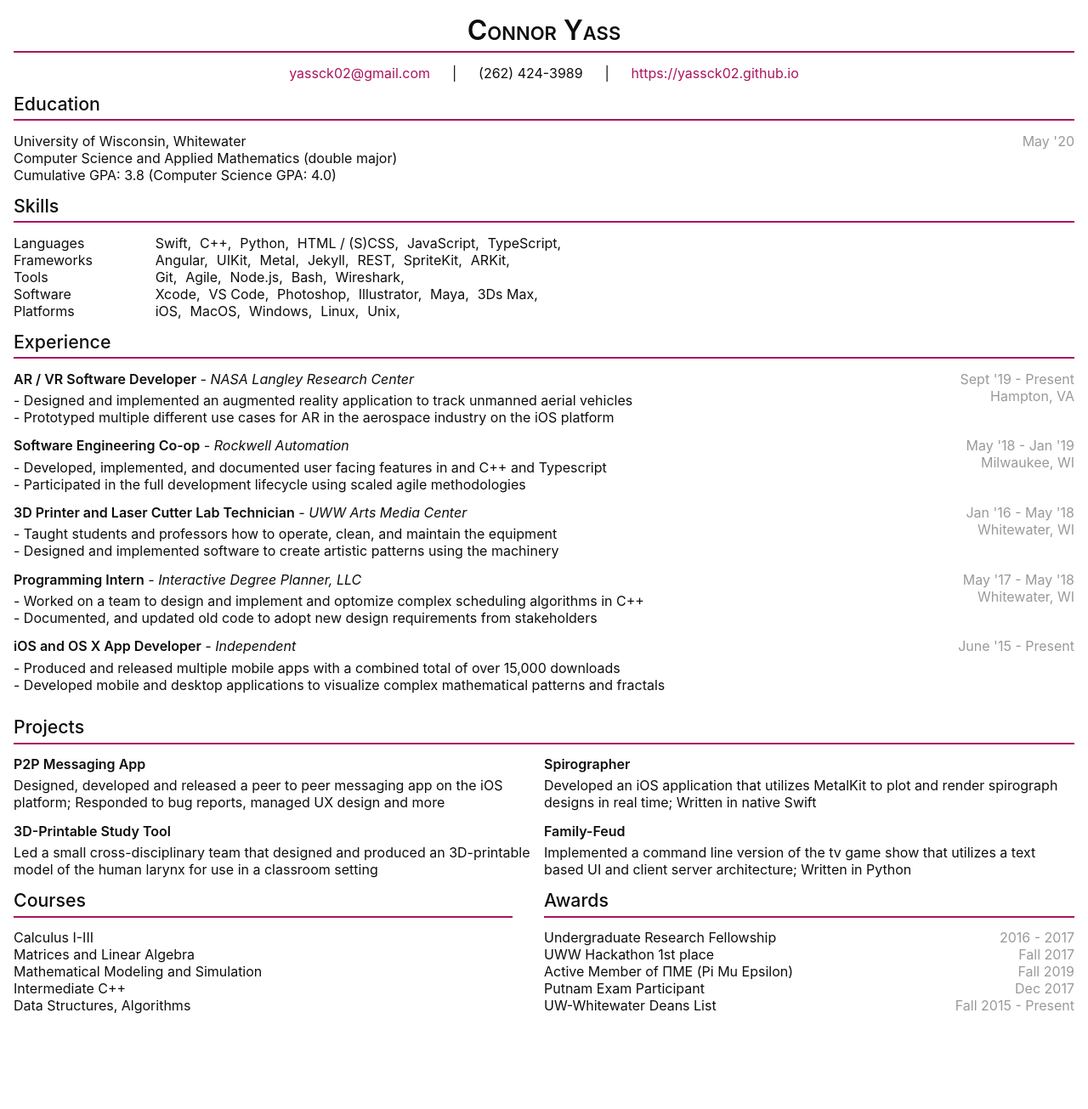
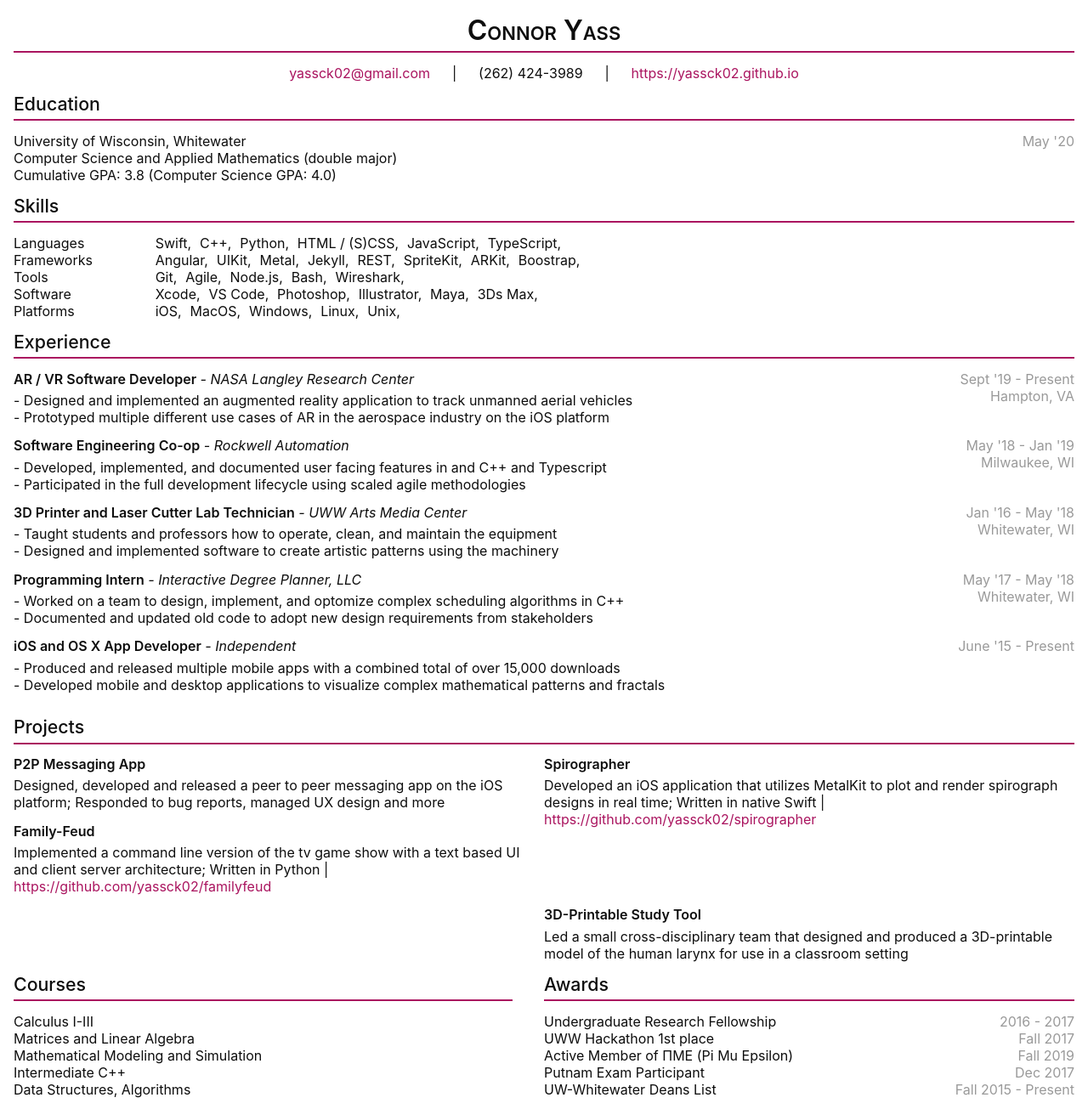
Before and after one commit to yassck02/yassck02.github.io, a Jekyll site: the page built from resume.html, in a window 1280 px wide. Shown: the whole page at 85% size. Built offline with Jekyll 4.4.1, drawn with Linux system fonts in a browser that asks for light colours; before the commit the page ends 1206 px from its top, so only the background shows below that.

Commit message:
minor fixes

```diff
--- a/_data/experiences.yml
+++ b/_data/experiences.yml
@@ -6,7 +6,7 @@
   position: AR / VR Software Developer
   description:
     - Designed and implemented an augmented reality application to track unmanned aerial vehicles
-    - Prototyped multiple different use cases for AR in the aerospace industry on the iOS platform
+    - Prototyped multiple different use cases of AR in the aerospace industry on the iOS platform
 
 - company: Rockwell Automation
   company-short: Rockwell
@@ -35,8 +35,8 @@
   time: May '17 - May '18
   position: Programming Intern
   description:
-    - Worked on a team to design and implement and optomize complex scheduling algorithms in C++
-    - Documented, and updated old code to adopt new design requirements from stakeholders
+    - Worked on a team to design, implement, and optomize complex scheduling algorithms in C++
+    - Documented and updated old code to adopt new design requirements from stakeholders
 
 - company: Independent
   company-short: Independent
--- a/_data/projects.yml
+++ b/_data/projects.yml
@@ -31,7 +31,7 @@ featured:
     url: https://github.com/yassck02/familyfeud
     description: >
       Implemented a command line version of the tv game show
-      that utilizes a text based UI and client server architecture;
+      with a text based UI and client server architecture;
       Written in Python
     technologies:
       - Python
@@ -44,7 +44,7 @@ featured:
     url:
     description: >
       Led a small cross-disciplinary team that designed
-      and produced an 3D-printable model of the human
+      and produced a 3D-printable model of the human
       larynx for use in a classroom setting
     technologies:
       - 3D Printing
--- a/_data/skills.yml
+++ b/_data/skills.yml
@@ -14,6 +14,7 @@ Frameworks:
   - REST
   - SpriteKit
   - ARKit
+  - Boostrap
 
 Tools:
   - Git
--- a/_includes/resume/projects.html
+++ b/_includes/resume/projects.html
@@ -12,7 +12,13 @@
       <div class="projects__item__name">{{ project.name }}</div>
       {% endif %}
 
-      <div class="projects__item__description">{{ project.description }}</div>
+      <div class="projects__item__description">
+        {{ project.description }}
+        {% if project.url %}
+        | <a class="projects__item__link" href="{{ project.url }}" target="_blank">{{ project.url }}</a>
+        {% endif %}
+      </div>
+
     </div>
     {% endfor %}
   </div>
--- a/_sass/resume/_projects.scss
+++ b/_sass/resume/_projects.scss
@@ -13,5 +13,8 @@
       padding-top: 4pt;
       padding-right: 12pt;
     }
+    &__link {
+      display: inline;
+    }
   }
 }
```
Also changed, not shown: 4 other files.
